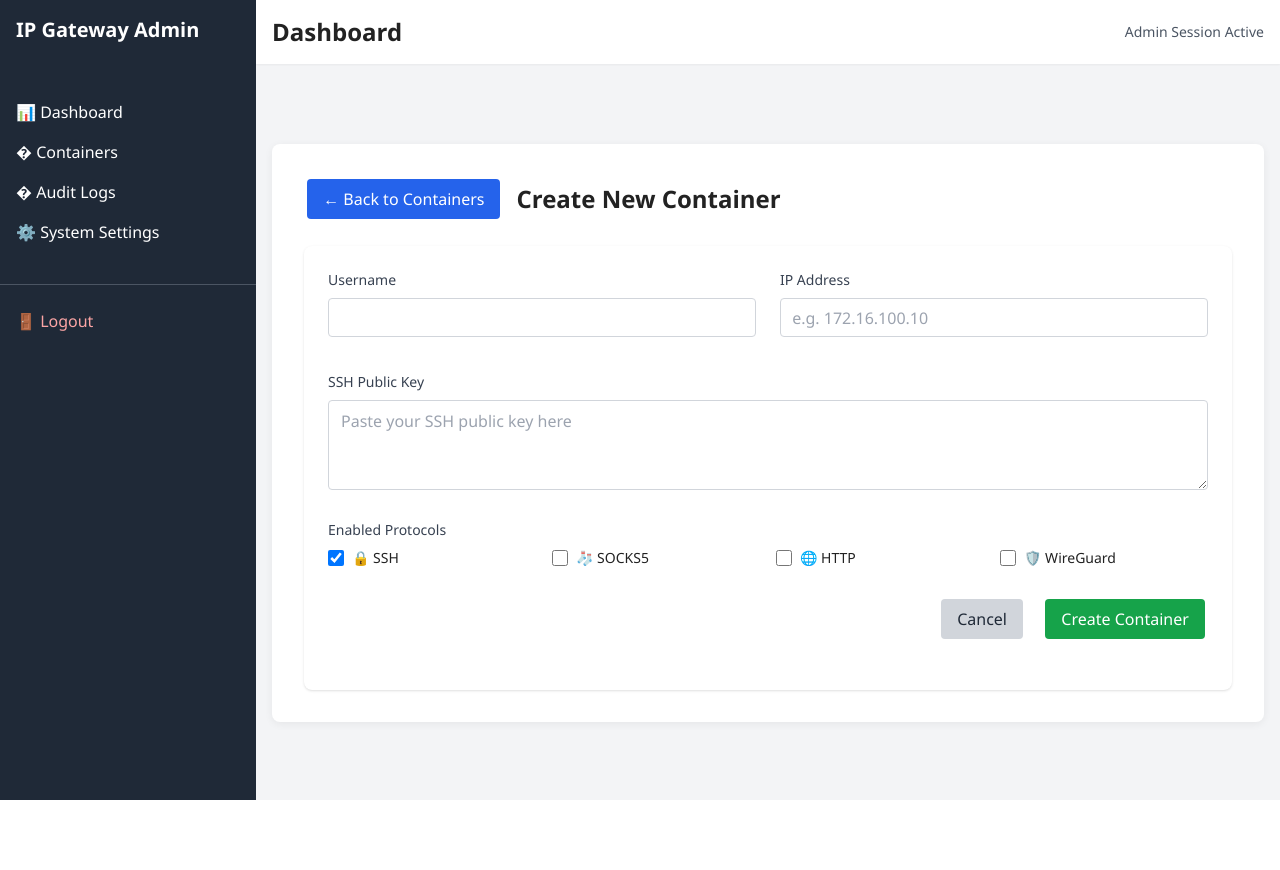
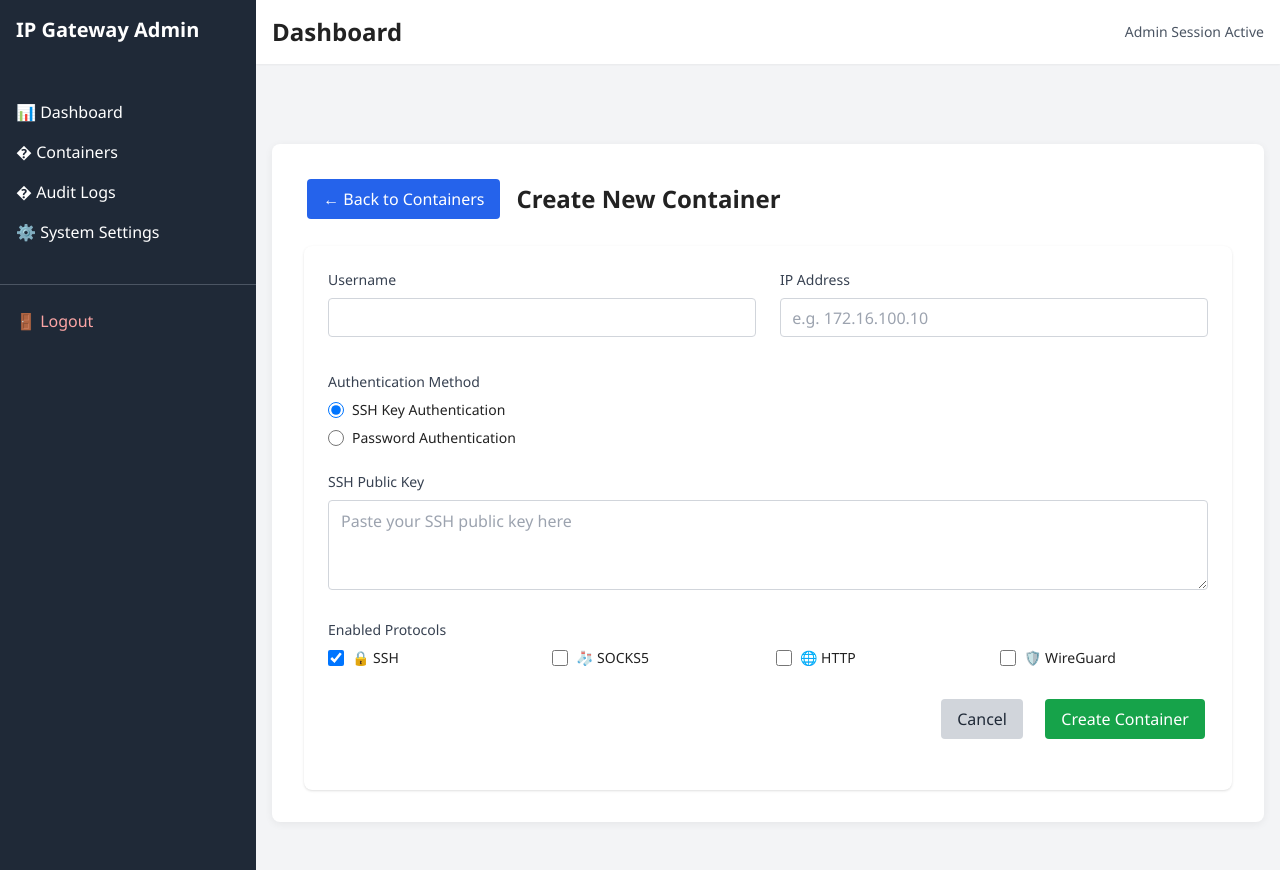
Before and after one commit to fahim8401/xenproxy, a Flask app: page /containers/create in a window 1280 px wide. Before the commit the page ends 800 px from the top, so only its background shows below. Run offline with Flask 3, Linux system fonts and the light colour scheme; the first user in the database is signed in; some libraries are stand-ins or nearby versions.

Commit message:
Refactor authentication: make SSH key optional, add password auth, update frontend forms and backend logic

```diff
--- a/app.py
+++ b/app.py
@@ -168,29 +168,6 @@ def container_detail(name):
     stats = get_container_resources(name)
     return render_template('container_detail.html', container=container, info=info, stats=stats)
 
-@app.route('/containers/create', methods=['POST'])
-@login_required
-def create_container_route():
-    data = request.form
-    username = data['username']
-    ip_address = data['ip_address']
-    ssh_key = data['ssh_public_key']
-    protocols = {
-        "ssh": 'enable_ssh' in data,
-        "socks5": 'enable_socks5' in data,
-        "http": 'enable_http' in data,
-        "wireguard": 'enable_wireguard' in data,
-    }
-    create_container(username, ip_address, ssh_key, protocols)
-
-    # Log the container creation
-    audit_log = AuditLog(admin_id=session['admin_id'], action='create_container', details=f'Created {username}', ip_address=request.remote_addr)
-    db.session.add(audit_log)
-    db.session.commit()
-
-    flash('Container created', 'success')
-    return redirect(url_for('containers'))
-
 @app.route('/containers/create', methods=['GET', 'POST'])
 @login_required
 def create_container_page():
@@ -198,14 +175,25 @@ def create_container_page():
         data = request.form
         username = data['username']
         ip_address = data['ip_address']
-        ssh_key = data['ssh_public_key']
+        auth_method = data.get('auth_method', 'ssh')
+        ssh_key = data.get('ssh_public_key', '')
+        password = data.get('password', '')
+
+        # Validate authentication
+        if auth_method == 'ssh' and not ssh_key.strip():
+            flash('SSH public key is required for SSH authentication', 'danger')
+            return redirect(request.url)
+        elif auth_method == 'password' and not password:
+            flash('Password is required for password authentication', 'danger')
+            return redirect(request.url)
+
         protocols = {
             "ssh": 'enable_ssh' in data,
             "socks5": 'enable_socks5' in data,
             "http": 'enable_http' in data,
             "wireguard": 'enable_wireguard' in data,
         }
-        create_container(username, ip_address, ssh_key, protocols)
+        create_container(username, ip_address, ssh_key, password, auth_method, protocols)
 
         # Log the container creation
         audit_log = AuditLog(admin_id=session['admin_id'], action='create_container', details=f'Created {username}', ip_address=request.remote_addr)
@@ -224,9 +212,22 @@ def edit_container_page(name):
 
     if request.method == 'POST':
         data = request.form
+        auth_method = data.get('auth_method', 'ssh')
+        ssh_key = data.get('ssh_public_key', '')
+        password = data.get('password', '')
+
+        # Validate authentication
+        if auth_method == 'ssh' and not ssh_key.strip():
+            flash('SSH public key is required for SSH authentication', 'danger')
+            return redirect(request.url)
+        elif auth_method == 'password' and not password:
+            flash('Password is required for password authentication', 'danger')
+            return redirect(request.url)
+
         container.username = data['username']
         container.ip_address = data['ip_address']
-        container.ssh_public_key = data['ssh_public_key']
+        container.ssh_public_key = ssh_key if auth_method == 'ssh' else None
+        container.password = password if auth_method == 'password' else None
         container.enable_ssh = 'enable_ssh' in data
         container.enable_socks5 = 'enable_socks5' in data
         container.enable_http = 'enable_http' in data
--- a/init_db.py
+++ b/init_db.py
@@ -8,6 +8,7 @@ import sys
 from flask import Flask
 from models import db, SystemConfig, Admin
 from auth import create_admin
+from migrate_password import migrate
 
 def init_database():
     """Initialize the database with default configuration and admin user."""
@@ -37,6 +38,10 @@ def init_database():
 
         print("Creating database tables...")
         db.create_all()
+
+        # Run migrations
+        print("Running database migrations...")
+        migrate()
 
         # Create default SystemConfig if none exists
         if not SystemConfig.query.first():
--- a/lxc_manager.py
+++ b/lxc_manager.py
@@ -18,7 +18,7 @@ def run_command(cmd, check=True):
         raise RuntimeError(result.stderr)
     return result.stdout.strip()
 
-def create_container(username, ip_address, ssh_key, protocols):
+def create_container(username, ip_address, ssh_key, protocols, password=None, auth_method='ssh'):
     """Create and configure a new unprivileged LXC container."""
     container_name = f"ipgw-{username}"
     config = SystemConfig.query.first()
@@ -52,6 +52,8 @@ def create_container(username, ip_address, ssh_key, protocols):
         "CONTAINER_IP": ip_address,
         "USERNAME": username,
         "SSH_KEY": ssh_key or "",
+        "PASSWORD": password or "",
+        "AUTH_METHOD": auth_method,
     }
     setup_script_path = os.path.abspath(SETUP_SCRIPT)
     run_command(f"lxc-start -n {container_name}")
@@ -72,7 +74,8 @@ def create_container(username, ip_address, ssh_key, protocols):
         enable_socks5=protocols.get("socks5", False),
         enable_http=protocols.get("http", False),
         enable_wireguard=protocols.get("wireguard", False),
-        ssh_public_key=ssh_key,
+        ssh_public_key=ssh_key if auth_method == 'ssh' else None,
+        password=password if auth_method == 'password' else None,
         health_status="healthy"
     )
     db.session.add(container)
--- a/models.py
+++ b/models.py
@@ -31,6 +31,7 @@ class LxcContainer(db.Model):
     enable_http = db.Column(db.Boolean, default=False)
     enable_wireguard = db.Column(db.Boolean, default=False)
     ssh_public_key = db.Column(db.Text)
+    password = db.Column(db.String(128))  # For password authentication
     bandwidth_in = db.Column(db.BigInteger, default=0)
     bandwidth_out = db.Column(db.BigInteger, default=0)
     last_health_check = db.Column(db.DateTime)
--- a/templates/create_container.html
+++ b/templates/create_container.html
@@ -24,8 +24,27 @@
       </div>
 
       <div class="mb-6">
+        <label class="block text-sm font-medium text-gray-700 mb-2">Authentication Method</label>
+        <div class="space-y-2">
+          <label class="flex items-center">
+            <input type="radio" name="auth_method" value="ssh" checked class="h-4 w-4 text-blue-600 focus:ring-blue-500 border-gray-300" id="auth_ssh">
+            <span class="ml-2 text-sm">SSH Key Authentication</span>
+          </label>
+          <label class="flex items-center">
+            <input type="radio" name="auth_method" value="password" class="h-4 w-4 text-blue-600 focus:ring-blue-500 border-gray-300" id="auth_password">
+            <span class="ml-2 text-sm">Password Authentication</span>
+          </label>
+        </div>
+      </div>
+
+      <div class="mb-6" id="ssh_key_section">
         <label class="block text-sm font-medium text-gray-700 mb-2">SSH Public Key</label>
-        <textarea name="ssh_public_key" class="w-full border border-gray-300 rounded px-3 py-2" rows="3" required placeholder="Paste your SSH public key here"></textarea>
+        <textarea name="ssh_public_key" class="w-full border border-gray-300 rounded px-3 py-2" rows="3" placeholder="Paste your SSH public key here"></textarea>
+      </div>
+
+      <div class="mb-6" id="password_section" style="display: none;">
+        <label class="block text-sm font-medium text-gray-700 mb-2">Password</label>
+        <input type="password" name="password" class="w-full border border-gray-300 rounded px-3 py-2" placeholder="Enter password for authentication">
       </div>
 
       <div class="mb-6">
@@ -57,4 +76,26 @@
     </form>
   </div>
 </div>
+
+<script>
+document.addEventListener('DOMContentLoaded', function() {
+    const authSsh = document.getElementById('auth_ssh');
+    const authPassword = document.getElementById('auth_password');
+    const sshSection = document.getElementById('ssh_key_section');
+    const passwordSection = document.getElementById('password_section');
+
+    function toggleAuthSections() {
+        if (authSsh.checked) {
+            sshSection.style.display = 'block';
+            passwordSection.style.display = 'none';
+        } else {
+            sshSection.style.display = 'none';
+            passwordSection.style.display = 'block';
+        }
+    }
+
+    authSsh.addEventListener('change', toggleAuthSections);
+    authPassword.addEventListener('change', toggleAuthSections);
+});
+</script>
 {% endblock %}
```
Also changed, not shown: migrate_password.py (added, +67 -0 lines), templates/container_detail.html (+6 -6 lines), templates/containers.html (+10 -0 lines), templates/edit_container.html (+42 -1 lines), README.md, 1 other file.
